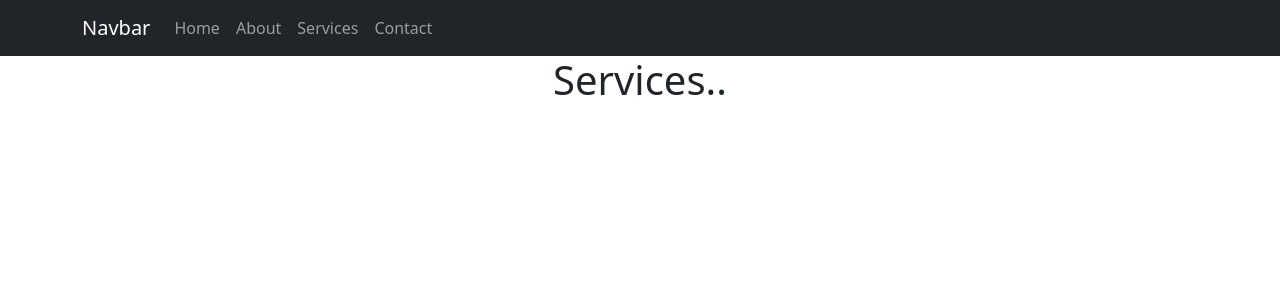
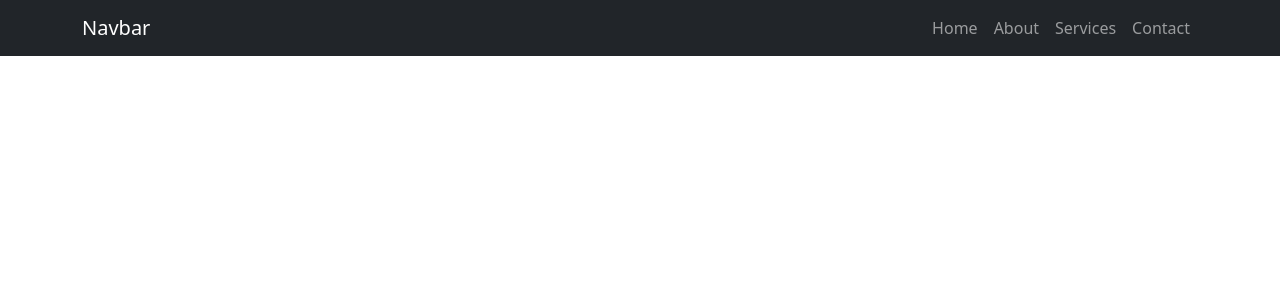
Before and after one commit to shehryarkhattak001/react-website-bootstarp, a React (Create React App) app: page /services in a window 1280 px wide. Shown: the top 300 px of the page. Built offline with nearby package versions, Linux system fonts and the light colour scheme.

Commit message:
Footer, Navigation, Services

```diff
--- a/src/Components/Footer.js
+++ b/src/Components/Footer.js
@@ -41,7 +41,7 @@ function Footer() {
         </div>
     </div>
 
-    <div className="footer-copyright text-center py-3">© 2020 Copyright:
+    <div className="footer-copyright text-center py-3">© 2022 Copyright:
 
     </div>
 
--- a/src/Components/Navigation.js
+++ b/src/Components/Navigation.js
@@ -10,7 +10,7 @@ const Navigation = () => {
         <Navbar bg="dark" variant="dark">
         <Container>
           <Navbar.Brand as={Link} to="/">Navbar</Navbar.Brand>
-          <Nav className="me-auto">
+          <Nav className="navbar-nav ml-auto">
           <Nav.Link as={Link} to="/">Home</Nav.Link>
           <Nav.Link as={Link} to="/about">About</Nav.Link>
           <Nav.Link as={Link} to="/services">Services</Nav.Link>
--- a/src/Components/Services.js
+++ b/src/Components/Services.js
@@ -2,7 +2,7 @@ import React from 'react';
 const Services = () =>{
     return(
         <div>
-            <h1 className='text-center mt-10 my-10'>Services..</h1>
+
         </div>
 
     )
```
